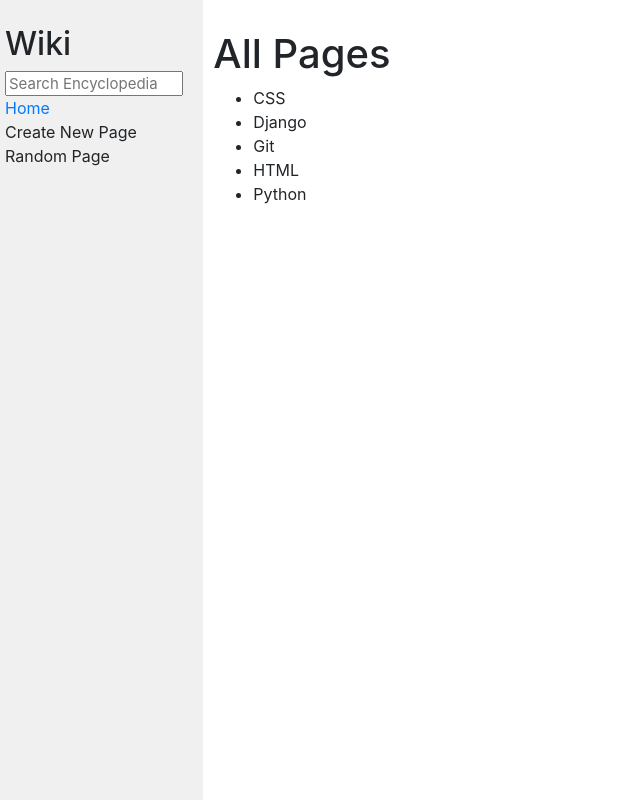
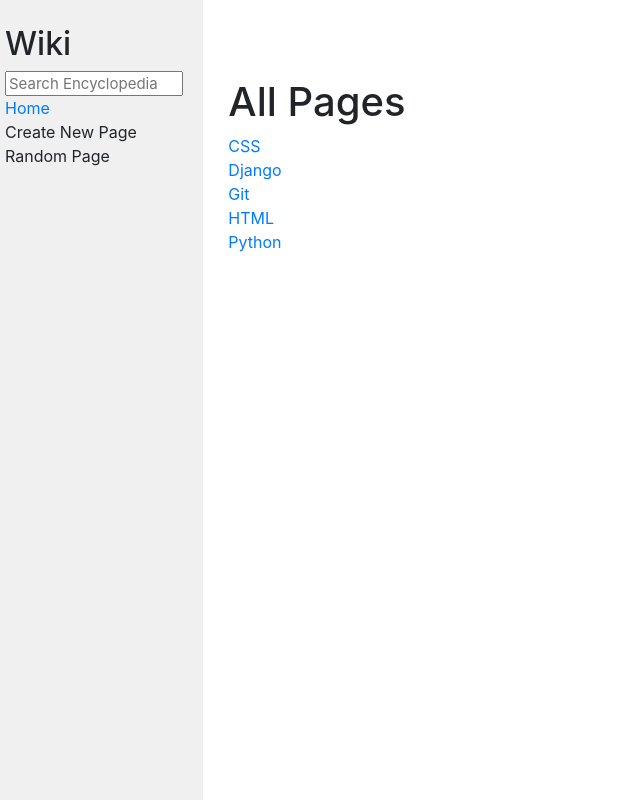
Before and after one commit to sarojoffl/cs50-web-projects, a Django app: page / in a window 1280 px wide. Shown: the whole page, without its empty margins (0-640 px from the left). Run offline with Django 3.2, Linux system fonts and the light colour scheme; some libraries are stand-ins or nearby versions.

Commit message:
Update index page with clickable entry links

```diff
--- a/Project1/wiki/encyclopedia/templates/encyclopedia/index.html
+++ b/Project1/wiki/encyclopedia/templates/encyclopedia/index.html
@@ -5,12 +5,14 @@
 {% endblock %}
 
 {% block body %}
+<div class="container mt-5">
     <h1>All Pages</h1>
-
-    <ul>
+    <ul class="list-unstyled">
         {% for entry in entries %}
-            <li>{{ entry }}</li>
+        <li>
+            <a href="{% url 'entry' title=entry %}">{{ entry }}</a>
+        </li>
         {% endfor %}
     </ul>
-
+</div>
 {% endblock %}
```
